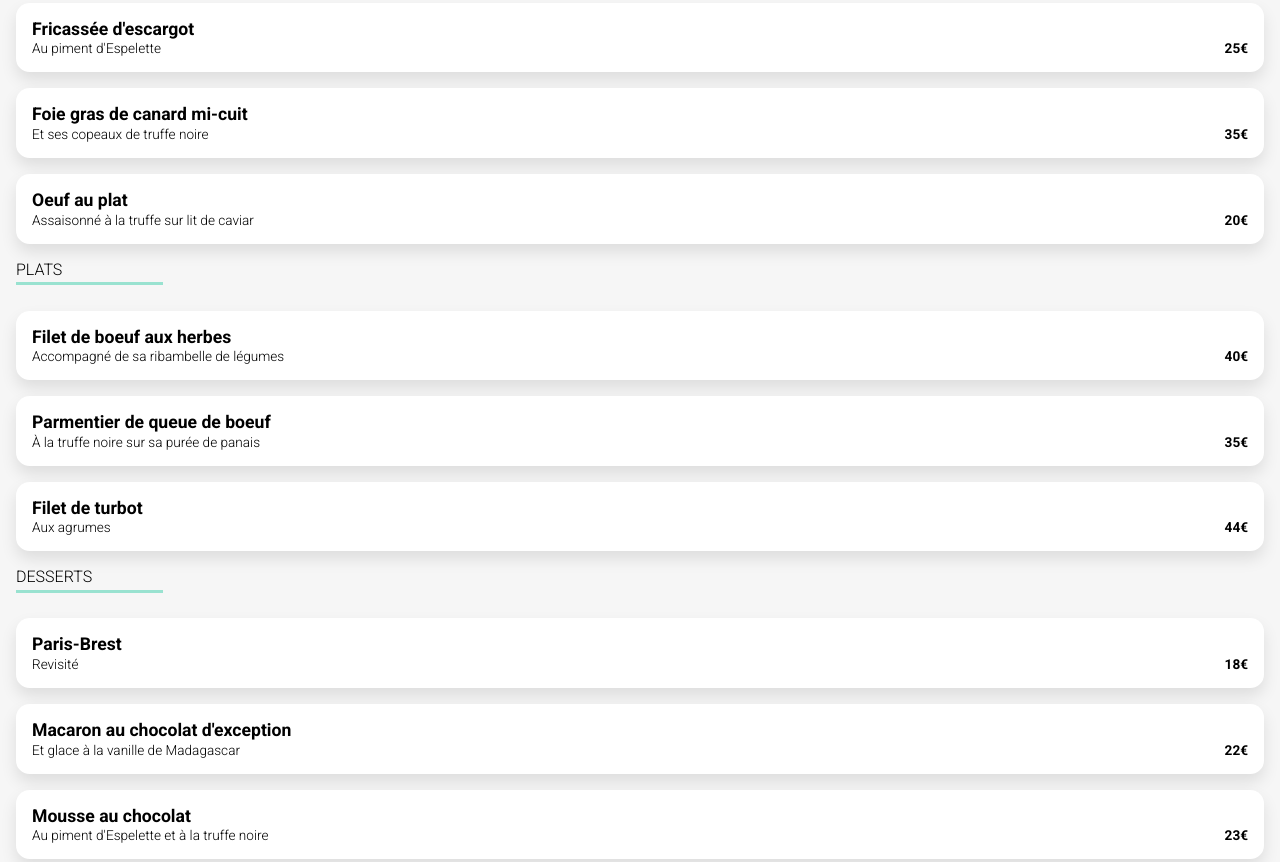
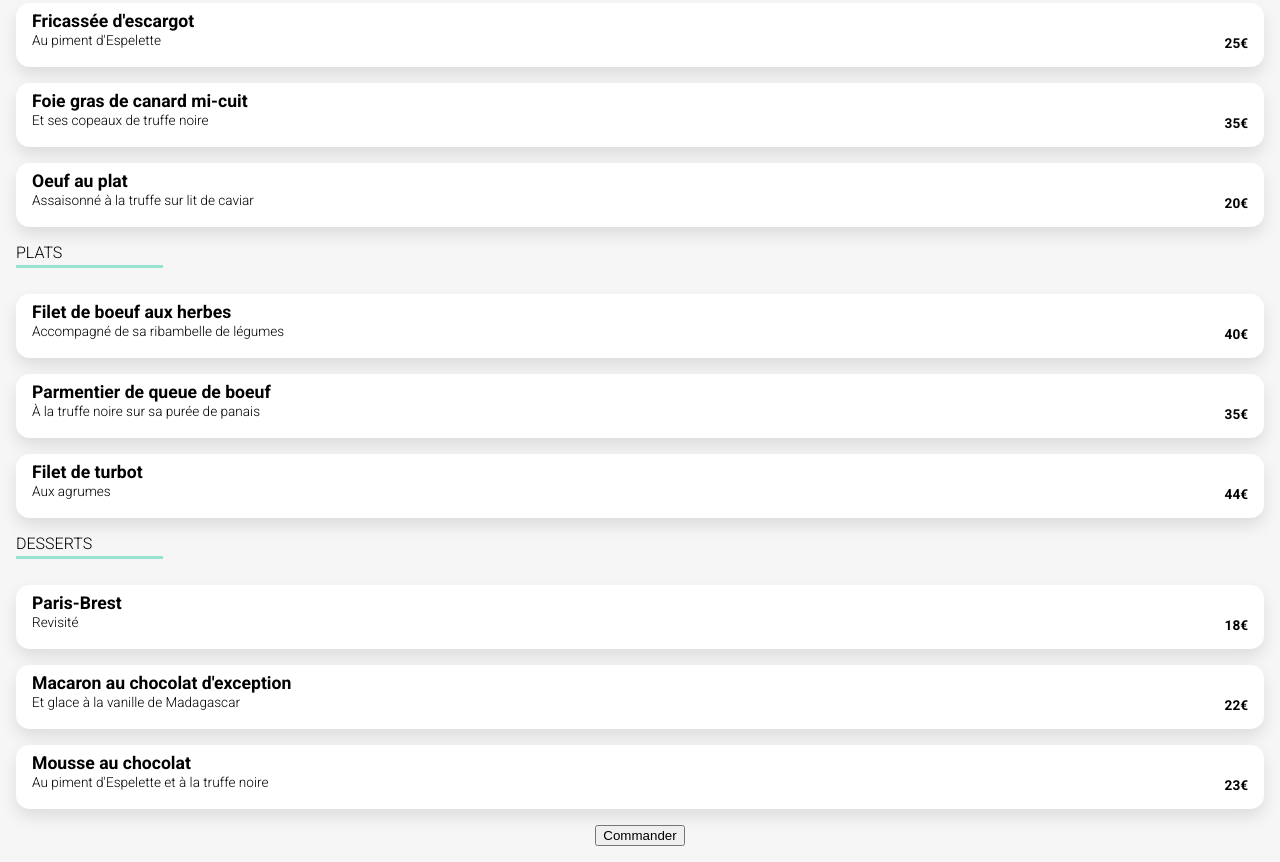
Before and after one commit to VincentHenon/OC_Projet-3_Ohmyfood, a plain HTML site: page Ohmyfood/pages/la-palette-du-gout.html in a window 1280 px wide. Shown: the part 454-1316 px from the top of the page. Drawn offline with nearby package versions, Linux system fonts and the light colour scheme; a web font is replaced by a local one.

Commit message:
ajout des anims + refacto html BEM + cs. A faire: copier coller html menu1 > menu 2, menu 3, menu 4 + refaire le content. Séparer le scss avec animations, mixins etc...

```diff
--- a/Ohmyfood/pages/la-palette-du-gout.html
+++ b/Ohmyfood/pages/la-palette-du-gout.html
@@ -33,25 +33,38 @@
                     <h4 class="wrapper__entrees--heading-4">entrées</h4>
                     <div class="wrapper__entrees--wrapper">
                         <div class="card card-1">
-                            <a href="#">
+
+                            <div class="card--title-details">
                                 <p class="card--title">Fricassée d'escargot</p>
                                 <p class="card--details">Au piment d'Espelette</p>
-                                <p class="card--price">25€</p>
-                            </a>
+                            </div>
+                            <div class="card--price">25€</div>
+                            <div class="card--animation">
+                                <i class="card--icon fa-solid fa-circle-check"></i>
+                            </div>
+
                         </div>
                         <div class="card card-2">
-                            <a href="#">
+
+                            <div class="card--title-details">
                                 <p class="card--title">Foie gras de canard mi-cuit</p>
                                 <p class="card--details">Et ses copeaux de truffe noire</p>
-                                <p class="card--price">35€</p>
-                            </a>
+                            </div>
+                            <div class="card--price">35€</div>
+                            <div class="card--animation">
+                                <i class="card--icon fa-solid fa-circle-check"></i>
+                            </div>
+
                         </div>
                         <div class="card card-3">
-                            <a href="#">
+                            <div class="card--title-details">
                                 <p class="card--title">Oeuf au plat</p>
                                 <p class="card--details">Assaisonné à la truffe sur lit de caviar</p>
-                                <p class="card--price">20€</p>
-                            </a>
+                            </div>
+                            <div class="card--price">20€</div>
+                            <div class="card--animation">
+                                <i class="card--icon fa-solid fa-circle-check"></i>
+                            </div>
                         </div>
                     </div>
                 </div>
@@ -59,25 +72,34 @@
                     <h4 class="wrapper__plats--heading-4">plats</h4>
                     <div class="wrapper__plats--wrapper">
                         <div class="card card-4">
-                            <a href="#">
+                            <div class="card--title-details">
                                 <p class="card--title">Filet de boeuf aux herbes</p>
                                 <p class="card--details">Accompagné de sa ribambelle de légumes</p>
-                                <p class="card--price">40€</p>
-                            </a>
+                            </div>
+                            <div class="card--price">40€</div>
+                            <div class="card--animation">
+                                <i class="card--icon fa-solid fa-circle-check"></i>
+                            </div>
                         </div>
                         <div class="card card-5">
-                            <a href="#">
+                            <div class="card--title-details">
                                 <p class="card--title">Parmentier de queue de boeuf</p>
                                 <p class="card--details">À la truffe noire sur sa purée de panais</p>
-                                <p class="card--price">35€</p>
-                            </a>
+                            </div>
+                            <div class="card--price">35€</div>
+                            <div class="card--animation">
+                                <i class="card--icon fa-solid fa-circle-check"></i>
+                            </div>
                         </div>
                         <div class="card card-6">
-                            <a href="#">
+                            <div class="card--title-details">
                                 <p class="card--title">Filet de turbot</p>
                                 <p class="card--details">Aux agrumes</p>
-                                <p class="card--price">44€</p>
-                            </a>
+                            </div>
+                            <div class="card--price">44€</div>
+                            <div class="card--animation">
+                                <i class="card--icon fa-solid fa-circle-check"></i>
+                            </div>
                         </div>
                     </div>
                 </div>
@@ -85,25 +107,34 @@
                     <h4 class="wrapper__desserts--heading-4">desserts</h4>
                     <div class="wrapper__desserts--wrapper">
                         <div class="card card-7">
-                            <a href="#">
+                            <div class="card--title-details">
                                 <p class="card--title">Paris-Brest</p>
                                 <p class="card--details">Revisité</p>
-                                <p class="card--price">18€</p>
-                            </a>
+                            </div>
+                            <div class="card--price">18€</div>
+                            <div class="card--animation">
+                                <i class="card--icon fa-solid fa-circle-check"></i>
+                            </div>
                         </div>
                         <div class="card card-8">
-                            <a href="#">
-                                <p class="card--title">Macaron au chocolat d'exception</p>
+                            <div class="card--title-details">
+                                <p class="card--title">Macaron au chocolat d'exception </p>
                                 <p class="card--details">Et glace à la vanille de Madagascar</p>
-                                <p class="card--price">22€</p>
-                            </a>
+                            </div>
+                            <div class="card--price">22€</div>
+                            <div class="card--animation">
+                                <i class="card--icon fa-solid fa-circle-check"></i>
+                            </div>
                         </div>
                         <div class="card card-9">
-                            <a href="#">
-                                <p class="card--title">Mousse au chocolat</p>
+                            <div class="card--title-details">
+                                <p class="card--title">Mousse au chocolat </p>
                                 <p class="card--details">Au piment d'Espelette et à la truffe noire</p>
-                                <p class="card--price">23€</p>
-                            </a>
+                            </div>
+                            <div class="card--price">23€</div>
+                            <div class="card--animation">
+                                <i class="card--icon fa-solid fa-circle-check"></i>
+                            </div>
                         </div>
                     </div>
                 </div>
--- a/Ohmyfood/sass/styles.scss
+++ b/Ohmyfood/sass/styles.scss
@@ -127,11 +127,10 @@ section {
     }
     &--wrapper {
         padding: 0 1rem;
+    }
     .card {
-            animation: fadeInSlide 1.5s ease-in-out;
-            &:hover {
-                animation: chooseMe 0.5s ease-in-out;
-            }
+            animation: fadeInSlide 1.5s ease-in;
+            animation-iteration-count:1;
     }
     .card-1 {
         animation-delay: 0.1s;
@@ -164,30 +163,70 @@ section {
             animation-delay: 1s;
     }
 }
-}
 .card {
-    position:relative;
+    // position:relative;
+    display: flex;
+    flex-direction: row;
     width: 100%;
-    background:white;
+    height: 4rem;
+    background:$bck-clr-xlight;
     border-radius: 0.85rem;
     margin-bottom: 1rem;
     box-shadow: 0 0.5rem 1rem rgba(0,0,0,0.1);
+    overflow: hidden;
+    white-space: nowrap;
+    cursor: pointer;
+
+    &--title-details {
+        overflow: hidden;
+        text-overflow: ellipsis;
+        flex: 1;
+        padding: .5rem 0 .5rem 1rem;
+    }
     &--title {
-        padding: 1rem 0 0.1rem 1rem;
+        overflow: hidden;
+        text-overflow: ellipsis;
+        padding-bottom: 0.1rem;
         font-weight: $font-weight-bold;
         font-size: 1.1rem;
     }
     &--details {
-        padding: 0 0 1rem 1rem;
+        overflow: hidden;
+        text-overflow: ellipsis;
         font-size: 0.85rem;
     }
     &--price {
-        position: absolute;
-        bottom: 1rem;
-        right: 1rem;
+        align-self: center;
         font-size: 0.85rem;
         font-weight: $font-weight-bold;
+        padding: 1rem 1rem 0 1rem;
     }
+    &--animation {
+        display: flex;
+        justify-content: center;
+        align-items: center;
+        background: $clr-secondary;
+        border-radius: 0 0.85rem 0.85rem 0;
+        width: 4rem;
+        margin-right: -4rem;
+        height: 4.05rem;
+        transition: all 0.8s ease;
+
+    }
+    &--icon {
+        font-size: 1.5rem;
+        color: $font-clr-light;
+        transform: rotate(0);
+        transition-delay: 0.6s;
+        transition: transform 0.8s ease;
+    }
+}
+.card:hover .card--animation{
+    background: $clr-tertiary;
+    margin-right: 0;
+}
+.card:hover .card--icon{
+    transform: rotate(360deg);
 }
 
 //section feature//
@@ -462,12 +501,12 @@ footer {
 }
 @keyframes fadeInSlide {
     0% {
-        transform: translateY(-100px) scaleY(1.9) scaleX(0.1);
+        transform: translateY(100px) scaleY(1.9) scaleX(0.1);
         transform-origin: 50% 50%;
         opacity: 0;
     }
     40% {
-        transform: translateY(5px) scaleY(0.9) scaleX(1.1);
+        transform: translateY(0) scaleY(0.9) scaleX(1.1);
     }
     65% {
         transform: translateY(-15px) scaleY(1.1) scaleX(0.9);
@@ -476,20 +515,11 @@ footer {
         transform: translateY(0) scaleY(1) scaleX(1);
     }
     85% {
-        transform: translateY(2px)scaleY(0.9) scaleX(1.1);
+        transform: translateY(-5px)scaleY(0.9) scaleX(1.1);
     }
     100% {
         transform: translateY(0) scaleY(1) scaleX(1);
         opacity: 1;
-    }
-}
-@keyframes chooseMe {
-    0% {
-
-    }
-
-    100% {
-
     }
 }
 @keyframes gradient {
```
Also changed, not shown: Ohmyfood/sass/styles.css, 1 other file. Lines whose indentation alone changed are shown as unchanged.
